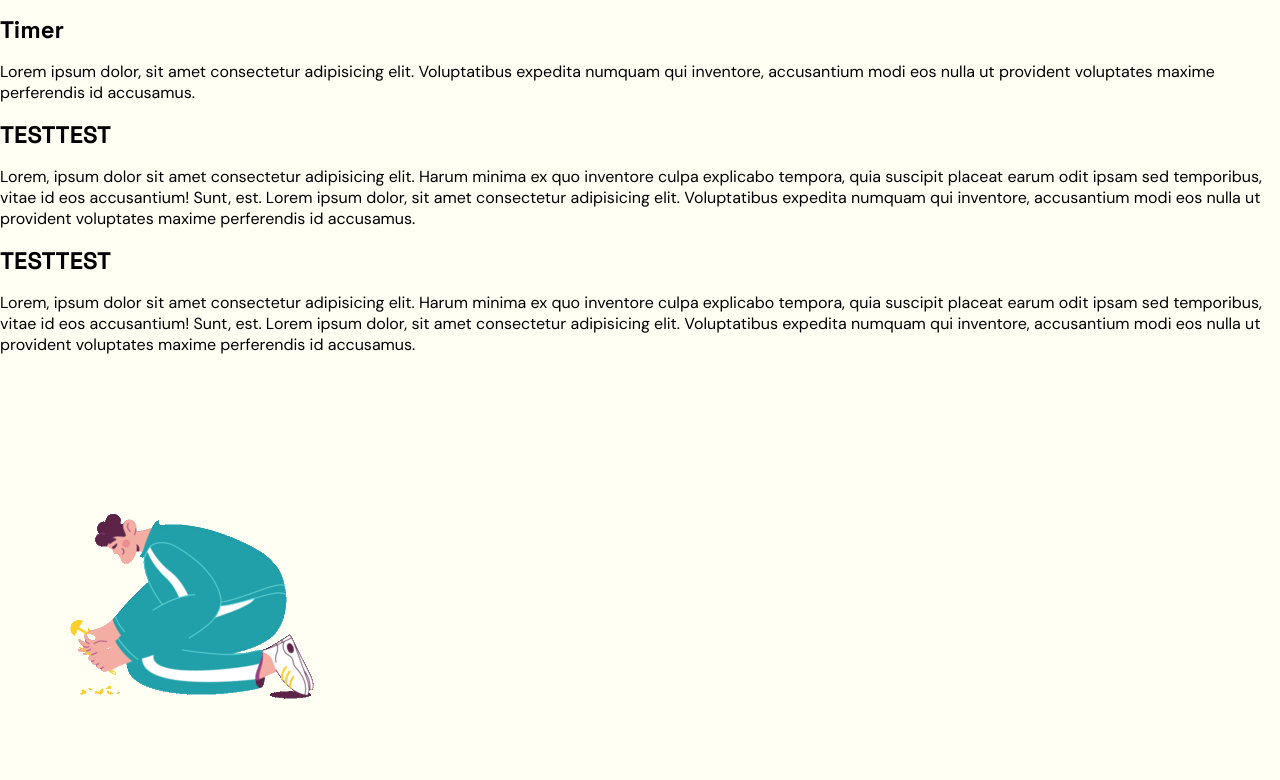
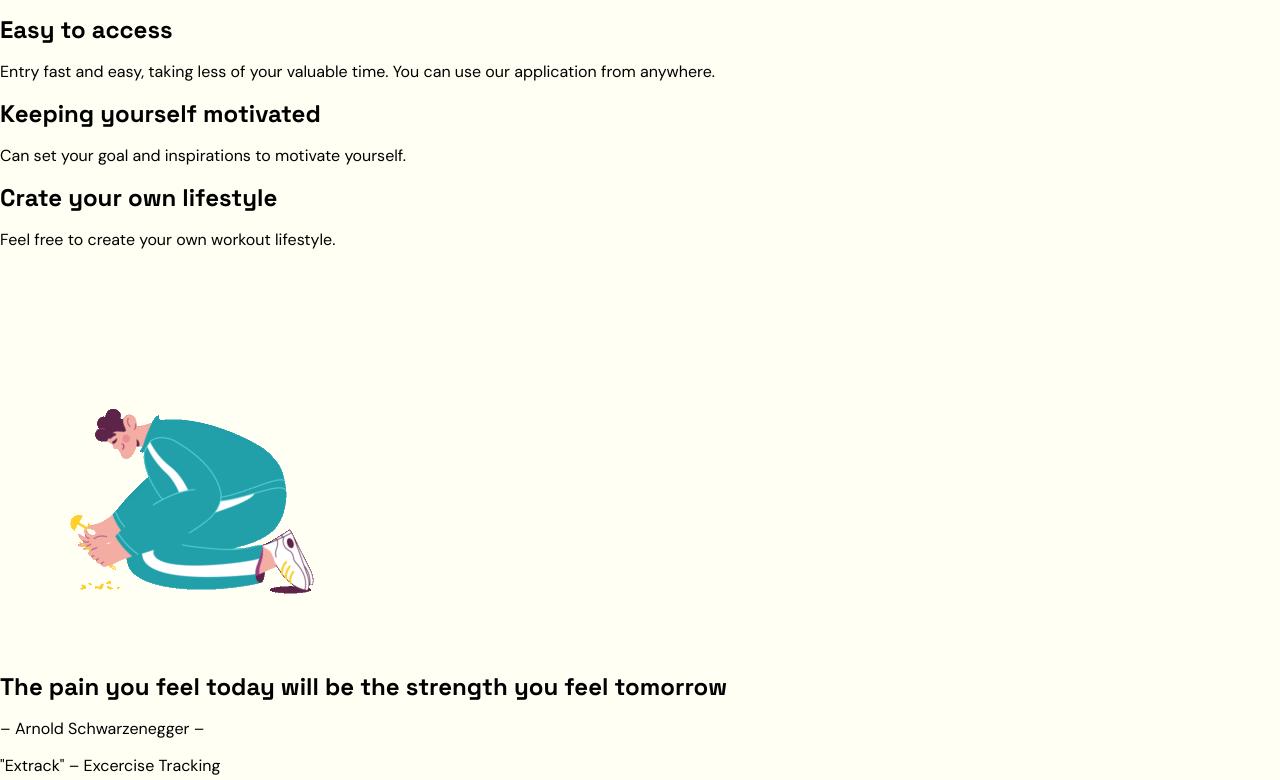
Before and after one commit to ParinchatJ/Extract_frontend, a React (Vite) app: page / in a window 1280 px wide. Shown: the part 752-1532 px from the top of the page. Built offline with nearby package versions, Linux system fonts and the light colour scheme.

Commit message:
update content home

```diff
--- a/src/pages/Home/HomePage.jsx
+++ b/src/pages/Home/HomePage.jsx
@@ -1,9 +1,7 @@
 import React from "react";
 
-import ButtonHomePage from '../../components/ButtonHomePage/ButtonHomePage'
+import ButtonHomePage from "../../components/ButtonHomePage/ButtonHomePage";
 import NavBar from "../../components/NavBar/NavBar";
-
-
 
 function homePage() {
   return (
@@ -13,7 +11,7 @@ function homePage() {
         <section className="subcon1">
           <div className="subcon1-content">
             <h1>Asking yourself when to start exercise?</h1>
-          <p>improve your workout game with our help!</p>
+            <p>Make your life better with our help!</p>
             <ButtonHomePage />
           </div>
           <img src="./assets/home-page1.gif" alt="" />
@@ -21,37 +19,22 @@ function homePage() {
 
         <section className="subcon2">
           <div className="left-subcon2">
-          <img src='./assets/home-page2.gif' alt="" />
+            <img src="./assets/home-page2.gif" alt="" />
             <div className="subcon2-content">
-            <h1>Timer</h1>
+              <h1>Easy to access</h1>
               <p>
-              Lorem ipsum dolor, sit amet consectetur adipisicing elit.
-              Voluptatibus expedita numquam qui inventore, accusantium modi eos
-              nulla ut provident voluptates maxime perferendis id accusamus.
+                Entry fast and easy, taking less of your valuable time. You can
+                use our application from anywhere.
               </p>
             </div>
           </div>
           <div className="mid-subcon2">
-          <h1>TESTTEST</h1>
-          <p>
-            Lorem, ipsum dolor sit amet consectetur adipisicing elit. Harum
-            minima ex quo inventore culpa explicabo tempora, quia suscipit
-            placeat earum odit ipsam sed temporibus, vitae id eos accusantium!
-            Sunt, est. Lorem ipsum dolor, sit amet consectetur adipisicing elit.
-            Voluptatibus expedita numquam qui inventore, accusantium modi eos
-            nulla ut provident voluptates maxime perferendis id accusamus.
-          </p>
+            <h1>Keeping yourself motivated</h1>
+            <p>Can set your goal and inspirations to motivate yourself.</p>
           </div>
           <div className="right-subcon2">
-          <h1>TESTTEST</h1>
-          <p>
-            Lorem, ipsum dolor sit amet consectetur adipisicing elit. Harum
-            minima ex quo inventore culpa explicabo tempora, quia suscipit
-            placeat earum odit ipsam sed temporibus, vitae id eos accusantium!
-            Sunt, est. Lorem ipsum dolor, sit amet consectetur adipisicing elit.
-            Voluptatibus expedita numquam qui inventore, accusantium modi eos
-            nulla ut provident voluptates maxime perferendis id accusamus.
-          </p>
+            <h1>Crate your own lifestyle</h1>
+            <p>Feel free to create your own workout lifestyle.</p>
           </div>
         </section>
 
@@ -59,22 +42,15 @@ function homePage() {
           <div className="body-subcon3">
             <img src="./assets/home-page3.gif" alt="" />
             <div className="content-subcon3">
-            <h1>Lorem, ipsum dolor sit amet consectetur adipisicing elit</h1>
-            <p>
-              Lorem, ipsum dolor sit amet consectetur adipisicing elit. Harum
-              minima ex quo inventore culpa explicabo tempora, quia suscipit
-              placeat earum odit ipsam sed temporibus, vitae id eos accusantium!
-            </p>
+              <h1>
+                The pain you feel today will be the strength you feel tomorrow
+              </h1>
+              <p>– Arnold Schwarzenegger –</p>
             </div>
           </div>
           <div className="bottom-subcon3">
-          <p>
-            Lorem ipsum dolor sit amet consectetur adipisicing elit. Magni ullam
-            accusantium sequi? Doloremque illo dolore molestiae neque amet magni
-            eligendi, veritatis ea vitae. Odio molestiae quia sit quis ut
-            ratione!
-          </p>
-          <ButtonHomePage className='buttonHome2' />
+            <p>"Extrack" – Excercise Tracking</p>
+            <ButtonHomePage className="buttonHome2" />
           </div>
         </section>
       </div>
```
Lines whose indentation alone changed are shown as unchanged.
